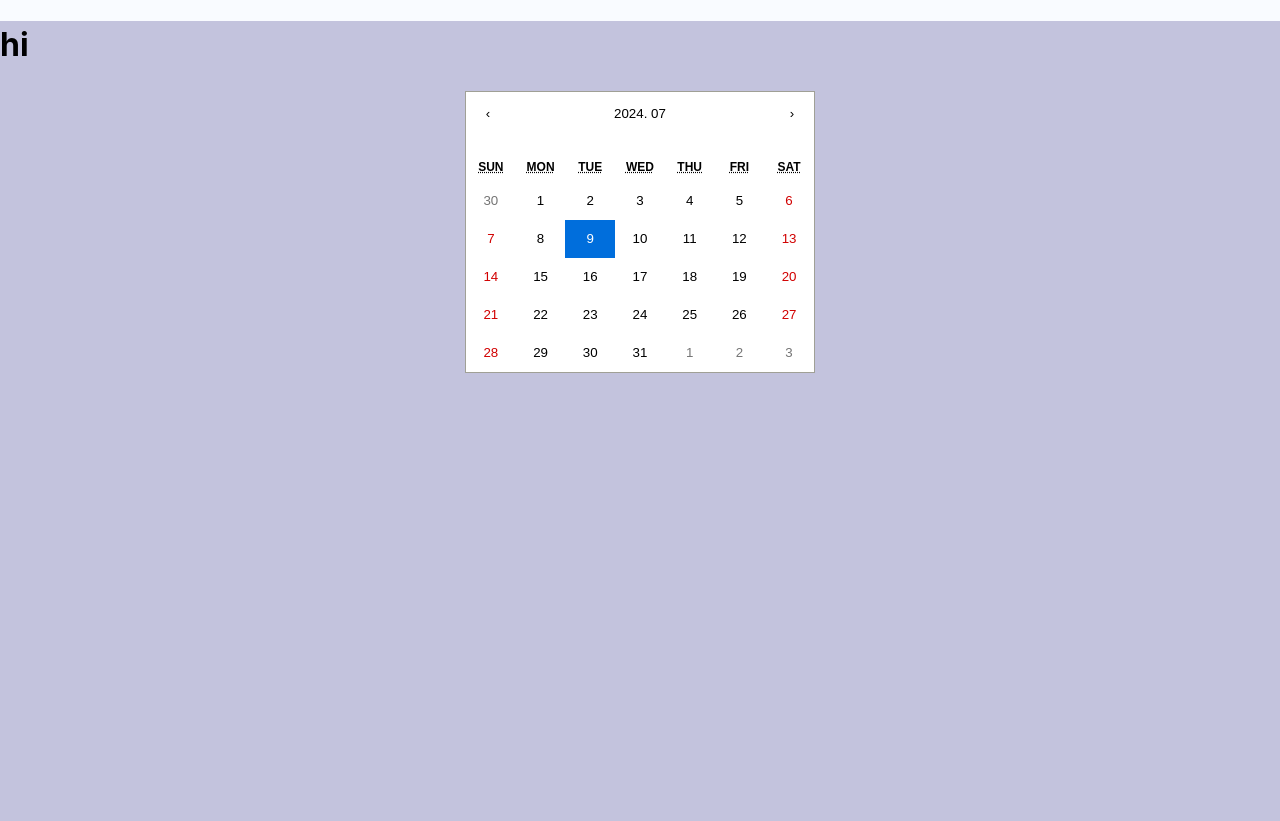
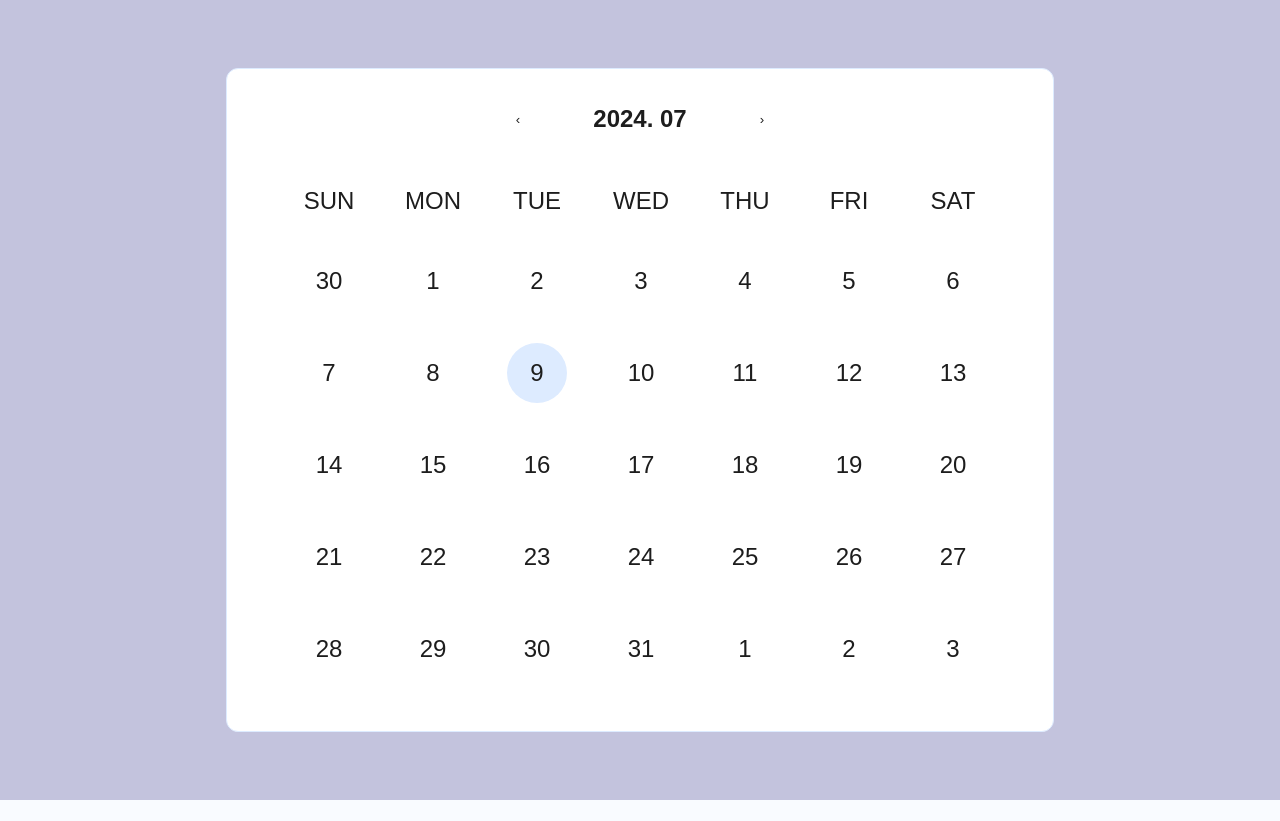
Before and after one commit to Teammanagers/FrontEnd, a React (Vite) app: page /calendar in a window 1280 px wide. After the commit the page ends 800 px from the top, so only its background shows below. Built offline with nearby package versions, Linux system fonts and the light colour scheme.

Commit message:
style: calendar layout

```diff
--- a/src/components/calendar/styles.tsx
+++ b/src/components/calendar/styles.tsx
@@ -4,9 +4,105 @@ import 'react-calendar/dist/Calendar.css';
 
 export const StyledCalendarWrapper = styled.div`
   width: 100%;
+  height: 100vh;
   display: flex;
   justify-content: center;
-  position: relative;
+  align-items: center;
+  /* position: relative; */
+
+  .react-calendar {
+    width: 828px;
+    height: 664px;
+    padding: 32px 62px;
+    background-color: rgba(255, 255, 255, 1);
+    border-radius: 12px;
+    border: 1px solid rgba(221, 235, 255, 1);
+  }
+
+  /* 전체 폰트 컬러 */
+  .react-calendar__month-view {
+    abbr {
+      color: rgba(29, 29, 29, 1);
+    }
+  }
+
+  /* 년/월 네비게이션 */
+  .react-calendar__navigation {
+    display: flex;
+    justify-content: center;
+    align-items: center;
+    height: 36px;
+    margin-bottom: 24px;
+
+    button {
+      color: rgba(29, 29, 29, 1);
+    }
+
+    .react-calendar__navigation__label {
+      width: 200px;
+      height: 36px;
+      flex-grow: 0 !important;
+      font-size: 24px;
+      font-weight: 700;
+    }
+
+    /* 기본 hover 효과 무시 */
+    button:hover,
+    .react-calendar__navigation__label:hover {
+      background-color: rgba(255, 255, 255, 1);
+    }
+  }
+
+  /* 전체 날짜 */
+  .react-calendar__month-view {
+    width: 704px;
+    height: 540px;
+
+    /* 요일  */
+    .react-calendar__month-view__weekdays {
+      column-gap: 24px;
+    }
+
+    .react-calendar__month-view__weekdays abbr {
+      text-decoration: none;
+      font-size: 24px;
+      font-weight: 500;
+    }
+
+    /* 날짜 */
+    .react-calendar__month-view__days {
+      row-gap: 12px;
+      column-gap: 24px;
+    }
+
+    .react-calendar__month-view__weekdays > div,
+    .react-calendar__month-view__days > button {
+      max-width: 80px;
+      height: 80px;
+      padding: 0;
+      display: flex;
+      justify-content: center;
+      align-items: center;
+    }
+
+    .react-calendar__month-view__days abbr {
+      font-size: 24px;
+      font-weight: 400;
+    }
+    /* 오늘 날짜 */
+    .react-calendar__tile--now {
+      background-color: rgba(255, 255, 255, 1);
+    }
+    .react-calendar__tile--now abbr {
+      display: flex;
+      justify-content: center;
+      align-items: center;
+      width: 60px;
+      height: 60px;
+      border-radius: 50%;
+      background-color: rgba(221, 235, 255, 1);
+    }
+  }
 `;
 
 export const StyledCalendar = styled(Calendar)``;
--- a/src/pages/calendar/calendar.tsx
+++ b/src/pages/calendar/calendar.tsx
@@ -5,7 +5,6 @@ export const CalendarPage = () => {
   return (
     <>
       <Styled.Container>
-        <h1>hi</h1>
         <Calendar />
       </Styled.Container>
     </>
```
